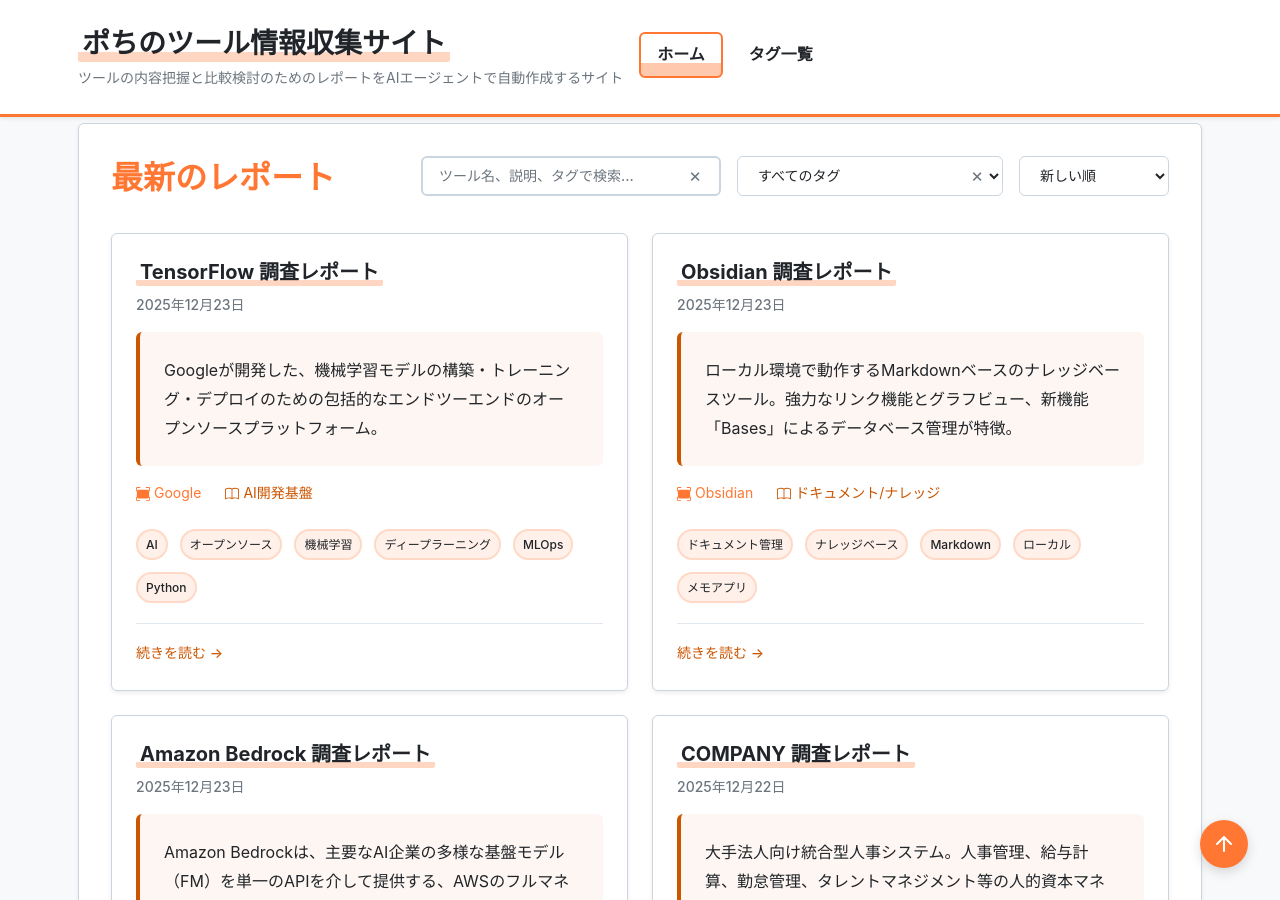
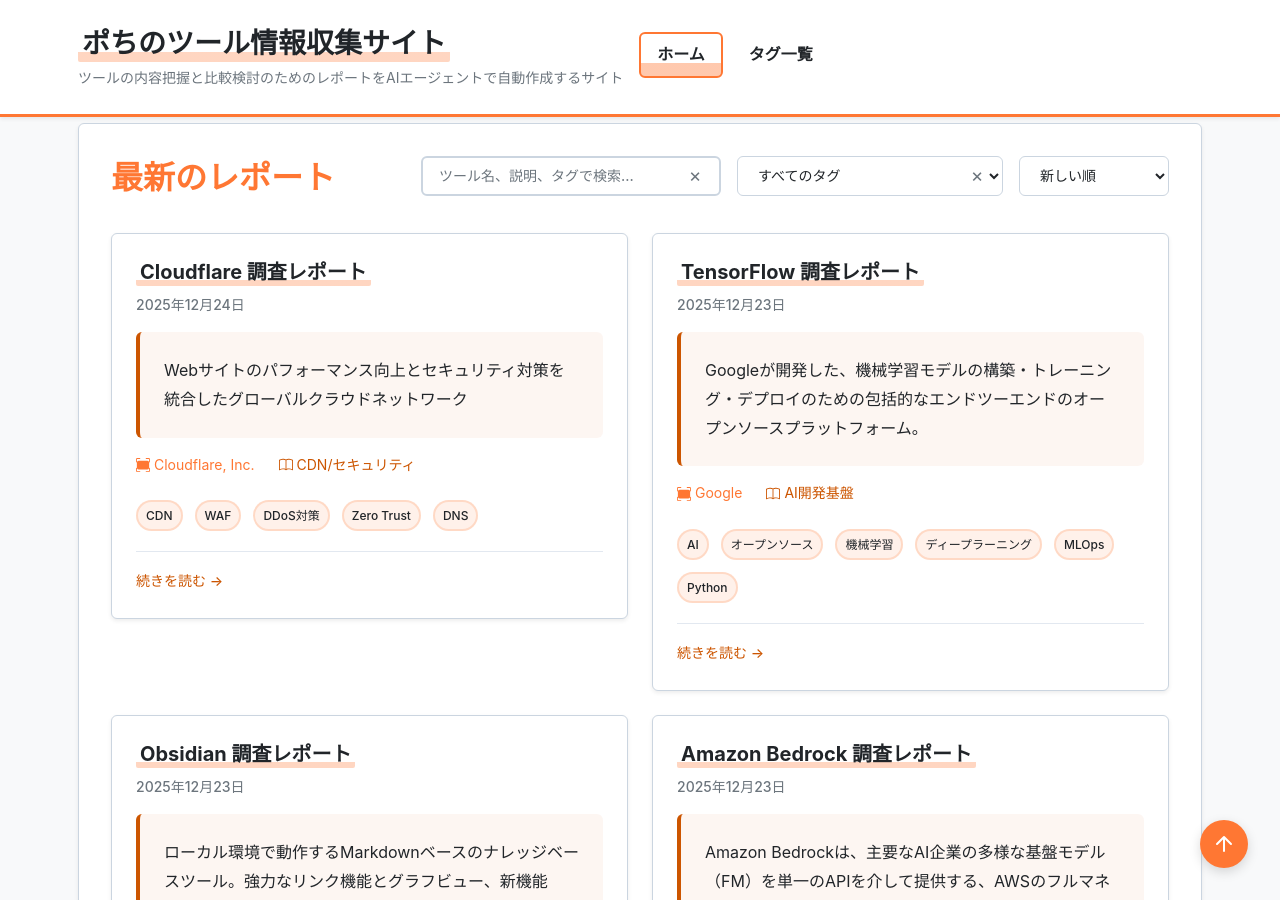
Before and after one commit to aegisfleet/tool-survey-report, a Jekyll site: the page built from index.md, in a window 1280 px wide and 900 px high, scrolled down 649 px. Built offline with Jekyll 4.4.1, drawn with Linux system fonts in a browser that asks for light colours; some of the changed text lies outside the part shown.

Commit message:
docs: Update Cloudflare report for 2025-12-24 (#281)
Updates the Cloudflare research report (_reports/cloudflare.md) with the latest information and sets the last_updated date to 2025-12-24.

- Adds the "Fifth Annual Impact Report" to the recent updates section.
- Standardizes the category from "CDN・セキュリティ" to "CDN/セキュリティ" in the front matter.
- Verified that no other reports were using the old category format.
- Verified all links in the report are active.

Co-authored-by: google-labs-jules[bot] <161369871+google-labs-jules[bot]@users.noreply.github.com>

```diff
--- a/_reports/cloudflare.md
+++ b/_reports/cloudflare.md
@@ -1,11 +1,11 @@
 ---
 title: "Cloudflare 調査レポート"
 tool_name: "Cloudflare"
-category: "CDN・セキュリティ"
+category: "CDN/セキュリティ"
 developer: "Cloudflare, Inc."
 official_site: "https://www.cloudflare.com/"
 date: "2025-10-25"
-last_updated: "2025-10-25"
+last_updated: "2025-12-24"
 tags:
   - "CDN"
   - "WAF"
@@ -120,6 +120,7 @@ description: "Webサイトのパフォーマンス向上とセキュリティ対
 
 ## **13. 直近半年のアップデート情報**
 
+* **第5回年次インパクトレポートの発行 (2025-12-19)**: Cloudflareの使命である「より良いインターネットの構築」に向けた取り組みを詳述した年次インパクトレポートを公開。
 * **npmサプライチェーン攻撃への対応 (2025-10-24)**: グラフベースの機械学習モデルにより、悪意のあるJavaScriptを自動的に検知・ブロックし、最近のnpmパッケージへの攻撃を未然に防いだ事例を公開。
 * **AIエージェントの商取引セキュリティ (2025-10-24)**: AIエージェントが安全に取引を行えるよう、VisaおよびMastercardとのパートナーシップを発表。
 * **インシデントレスポンスチーム「REACT」の発足 (2025-10-09)**: 専門家によるインシデント対応チームを発足し、企業のセキュリティ体制を支援。
```
